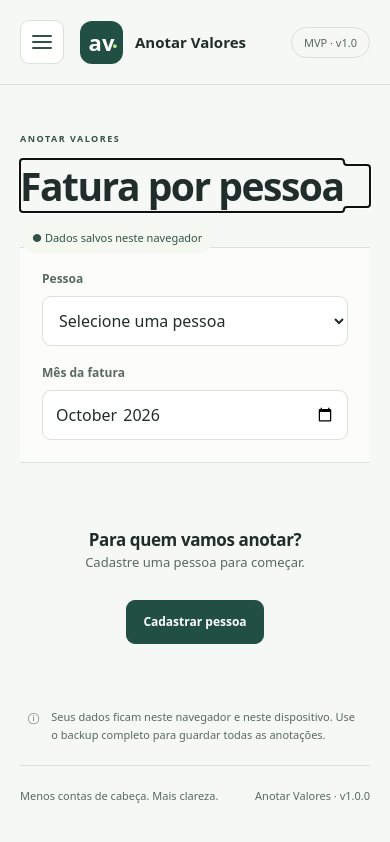
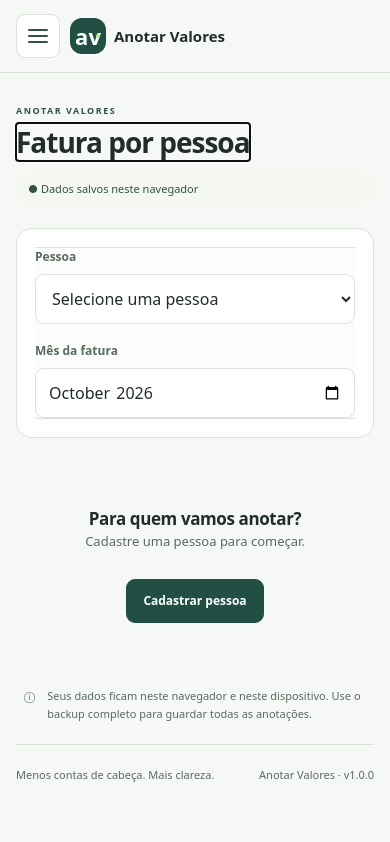
Before and after one commit to EdTonatto/anotar-valores, a React (Vite) app: page / in a window 390 px wide. Built offline with nearby package versions, Linux system fonts and the light colour scheme.

Commit message:
fix: preserve complete files in refund PR

```diff
--- a/src/styles.css
+++ b/src/styles.css
@@ -1198,3 +1198,182 @@ header > .brand {
 .menu-version {
   color: var(--muted);
   font-size: 11px;
+  padding: 12px;
+}
+
+/* Each route has its own content; shared selectors only appear where needed. */
+.page-main {
+  margin-top: 32px;
+}
+.page-heading {
+  display: flex;
+  align-items: center;
+  justify-content: space-between;
+  flex-wrap: wrap;
+  gap: 16px;
+  margin-bottom: 24px;
+}
+.page-heading h1 {
+  font-size: clamp(28px, 4vw, 40px);
+  letter-spacing: -1px;
+  margin: 8px 0 0;
+  overflow-wrap: anywhere;
+}
+.page-context,
+.page-panel {
+  background: var(--surface);
+  border: 1px solid var(--border);
+  border-radius: 16px;
+  padding: 24px;
+  margin-bottom: 20px;
+}
+.page-context .filters {
+  padding: 0;
+  margin: 0;
+}
+.page-panel > p {
+  color: var(--muted);
+  line-height: 1.7;
+  margin-top: 0;
+}
+.page-panel .person-actions {
+  display: flex;
+  flex-wrap: wrap;
+  gap: 10px;
+}
+.page-panel .theme-control {
+  display: flex;
+  flex-wrap: wrap;
+  gap: 12px;
+  max-width: 320px;
+}
+.page-panel .theme-control select {
+  flex: 1;
+  min-width: 100px;
+}
+.open-invoice {
+  margin-top: 20px;
+}
+.page-notice:empty {
+  display: none;
+}
+.managed-card-name {
+  flex: 1;
+  min-width: 0;
+  padding: 14px 18px;
+  overflow-wrap: anywhere;
+}
+.page-main > .cards-section,
+.page-main > .reports-section,
+.page-main > .history {
+  margin-top: 20px;
+}
+.page-main > .reports-section > h2 {
+  margin-top: 0;
+}
+.page-main .import-panel {
+  border-top: 0;
+  margin-top: 0;
+  padding-top: 0;
+}
+@media (max-width: 650px) {
+  .page-main {
+    margin-top: 24px;
+  }
+  .page-heading {
+    align-items: flex-start;
+  }
+  .page-heading .status {
+    width: 100%;
+  }
+  .page-context,
+  .page-panel {
+    padding: 18px;
+  }
+}
+.invoice-overview {
+  padding: 0 30px 24px;
+}
+.overview-total {
+  padding: 20px;
+  border-radius: 12px;
+  display: flex;
+  align-items: center;
+  justify-content: space-between;
+  gap: 16px;
+  flex-wrap: wrap;
+  color: var(--on-primary-strong);
+  background: var(--primary);
+}
+.overview-total small {
+  display: block;
+  color: var(--on-primary);
+  margin-top: 6px;
+  font-size: 12px;
+}
+.overview-total strong {
+  font-size: 26px;
+  overflow-wrap: anywhere;
+}
+.overview-actions {
+  display: flex;
+  flex-wrap: wrap;
+  gap: 10px;
+  margin-top: 14px;
+}
+@media (max-width: 650px) {
+  header {
+    flex-wrap: nowrap;
+    padding: 14px 16px;
+    gap: 10px;
+  }
+  header .brand {
+    font-size: 15px;
+    gap: 8px;
+    overflow-wrap: anywhere;
+  }
+  header .logo {
+    width: 36px;
+    height: 36px;
+    flex-shrink: 0;
+  }
+  header .badge {
+    display: none;
+  }
+  main {
+    margin-top: 28px;
+    padding: 0 16px;
+  }
+  main > h1 {
+    font-size: 32px;
+    letter-spacing: -1px;
+  }
+  main > .eyebrow {
+    display: none;
+  }
+  main > .intro {
+    font-size: 14px;
+    line-height: 1.6;
+  }
+  .workspace {
+    margin-top: 24px;
+  }
+  .invoice-overview {
+    padding: 0 20px 20px;
+  }
+  .overview-actions > button {
+    flex: 1;
+  }
+  .card-toggle .card-amount {
+    flex-basis: auto;
+    margin-left: auto;
+  }
+}
+.purchase-reimbursed {
+  opacity: 0.68;
+}
+
+.purchase-reimbursed strong,
+.purchase-reimbursed > span {
+  text-decoration: line-through;
+}
```
